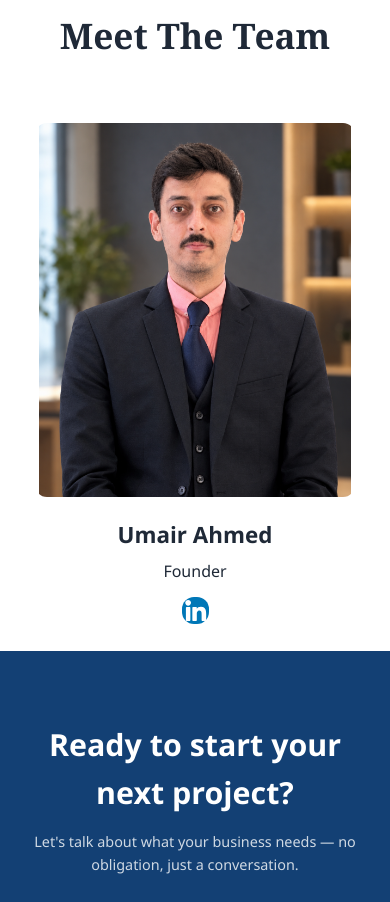
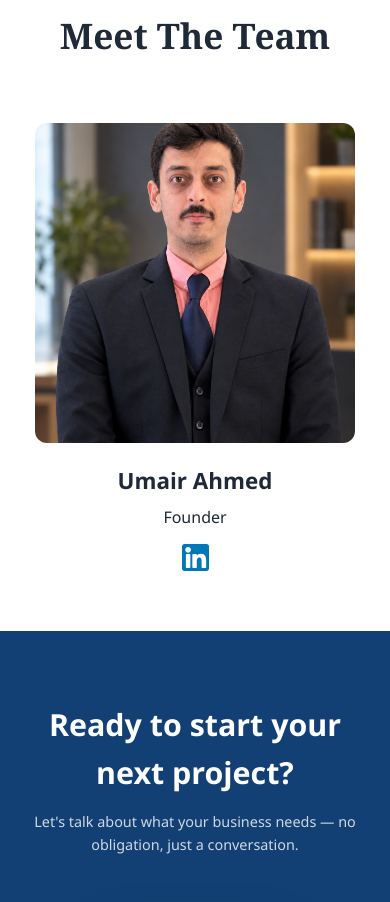
Before and after one commit to mahnoorahmad6/nuram-labs, a React (Vite) app: page /about in a window 390 px wide. Shown: the part 2480-3382 px from the top of the page. Built offline with nearby package versions, Linux system fonts and the light colour scheme.

Commit message:
added pictures

```diff
--- a/src/pages/About.css
+++ b/src/pages/About.css
@@ -146,21 +146,39 @@
   margin-bottom: 60px;
 }
 
+/* Centers one or many team members in the row */
+.team-grid {
+  display: flex;
+  flex-wrap: wrap;
+  justify-content: center;
+  gap: 55px;
 
+  max-width: 1050px;
+  margin: 0 auto;
 
+  text-align: center;
+}
 
-.team-card img {
+.team-card {
+  width: 100%;
+  max-width: 320px; /* controls how big the photo/card is */
+}
 
+/* Targets only the main photo, not the LinkedIn icon */
+.team-card > img {
   aspect-ratio: 1 / 1;
-    width: 100%;
-  height: 80%;
-  object-fit: contain;
+  width: 100%;
+  height: auto;
+  object-fit: cover; /* use "contain" if you don't want cropping */
   margin: 0 auto 20px;
   border-radius: 14px;
   display: block;
+  transition:
+    transform 0.3s ease,
+    box-shadow 0.3s ease;
 }
 
-.team-card:hover img {
+.team-card:hover > img {
   transform: scale(1.025);
   box-shadow: 0 15px 35px rgba(19, 64, 116, 0.14);
 }
@@ -250,15 +268,7 @@
   }
 
   .team-grid {
-    display: flex;
-  flex-wrap: wrap;
-  justify-content: center;
-  gap: 55px;
-
-  max-width: 1050px;
-  margin: 0 auto;
-
-  text-align: center;
+    gap: 35px;
   }
 }
 
@@ -344,12 +354,7 @@
     padding: 30px 22px;
   }
 
-  .team-card {
-  width: 100%;
-  max-width: 320px; /* controls how big the card/photo is */
-}
-
-  .team-card img {
+  .team-card > img {
     border-radius: 12px;
   }
 
```
